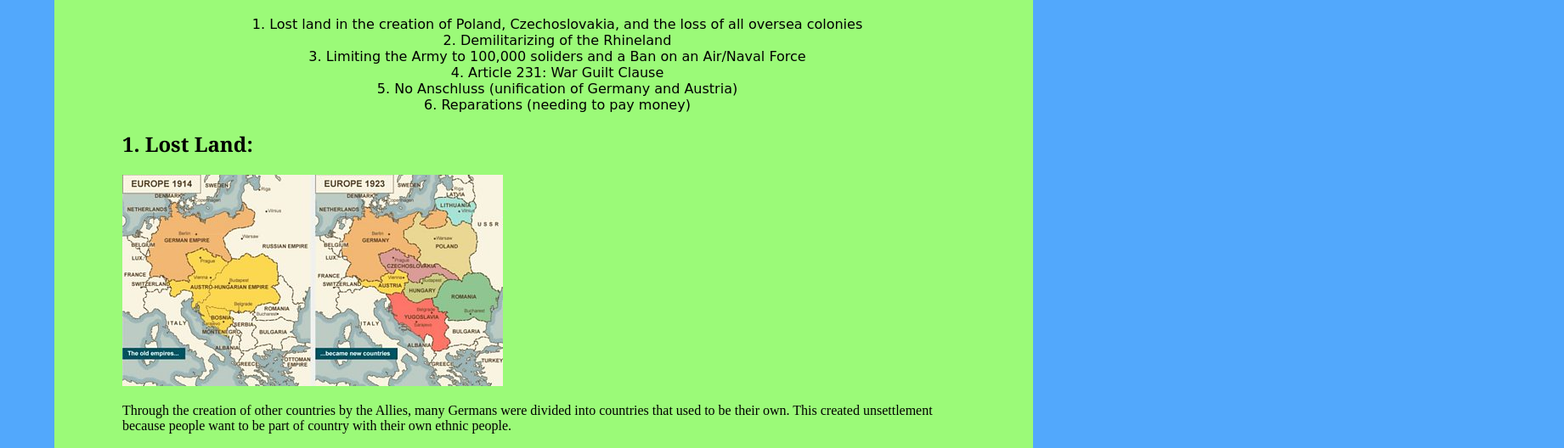
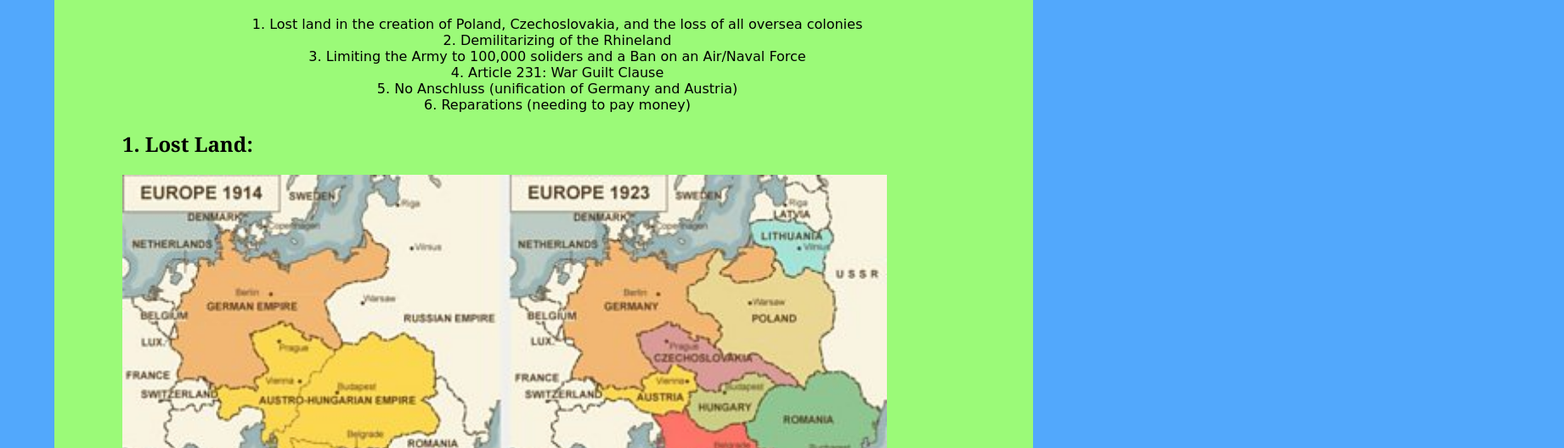
Before and after one commit to stuycs-gh-classrooms/10-web-bhu60, a plain HTML site: page site/p0.html in a window 1280 px wide. Shown: the part 266-794 px from the top of the page at 85% size, 1841 px wide, since content can reach past the window. Drawn offline with Linux system fonts and the light colour scheme.

Commit message:
Update mystyle.css

```diff
--- a/site/mystyle.css
+++ b/site/mystyle.css
@@ -45,5 +45,5 @@ a {
   color: rgb(0 25 255)
 }
 img {
-  height: 500px:
+  height: 500px;
 }
```
